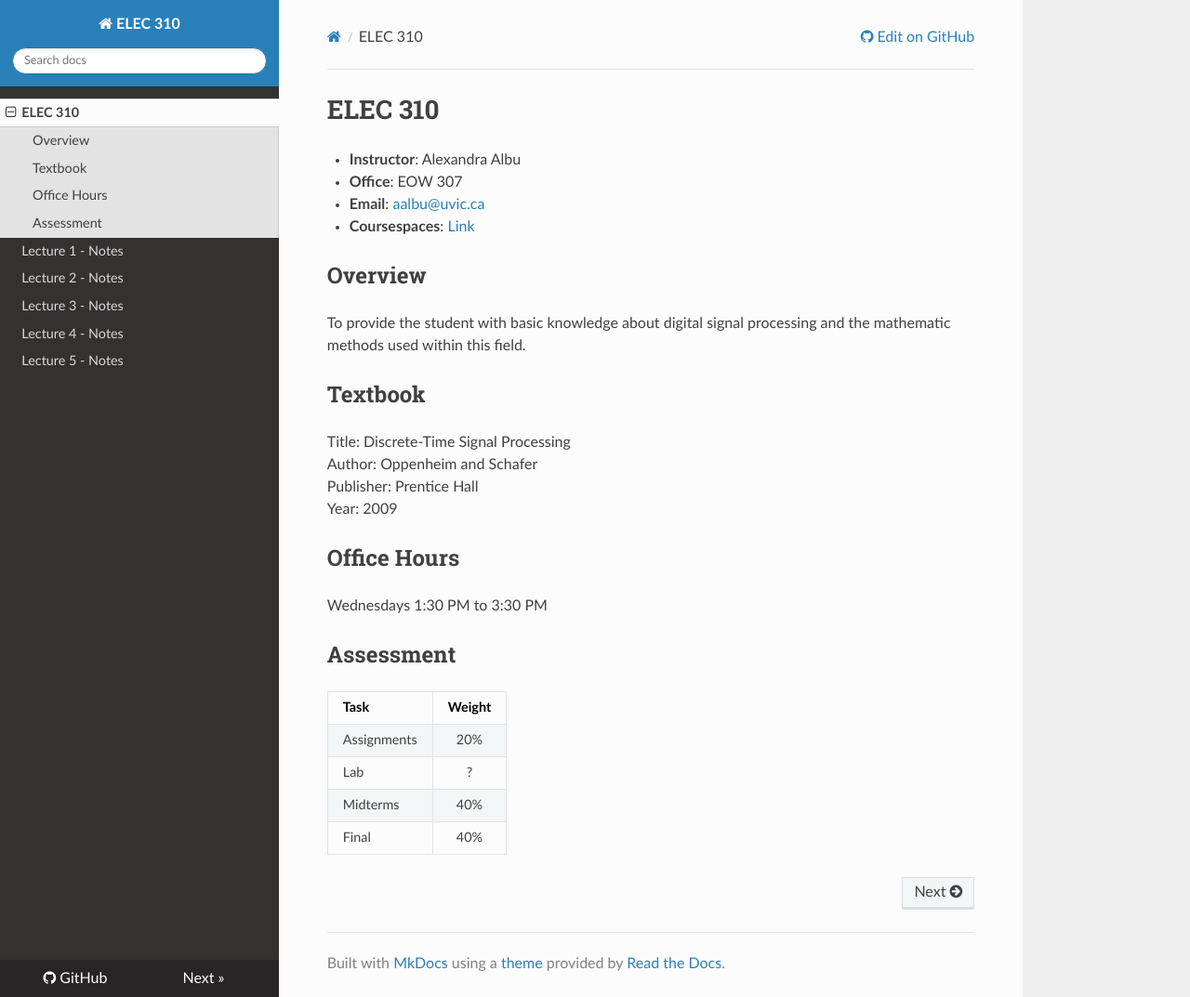
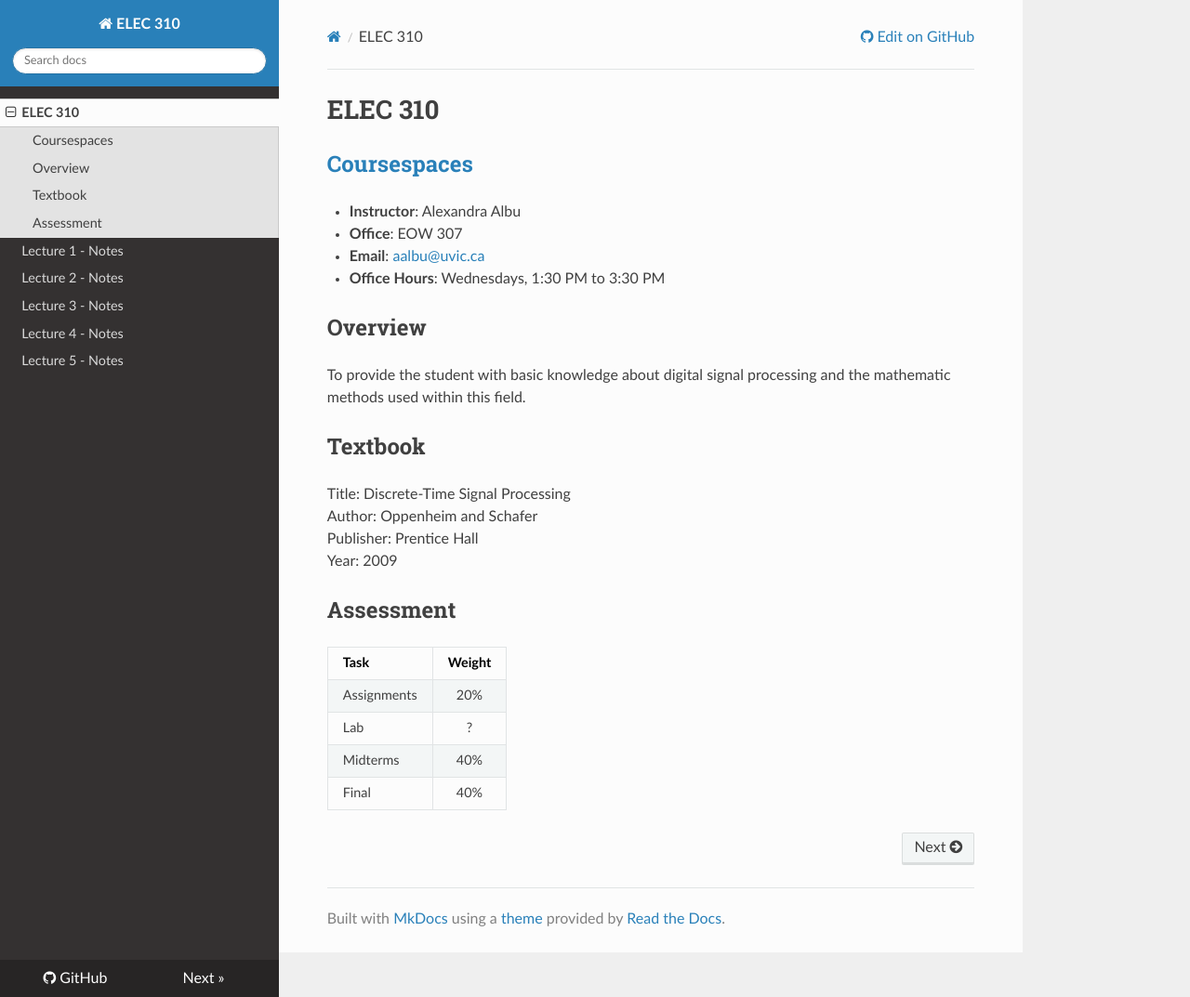
Before and after one commit to UVicNotes/ELEC-310, an MkDocs documentation site: the page built from Notes/index.md, in a window 1280 px wide and 1073 px high. Shown: the whole window at 93% size. Built offline with MkDocs 1.6.1, drawn with Linux system fonts in a browser that asks for light colours; nearby versions of some CDN libraries; some of the changed lines change nothing that is shown.

Commit message:
Update index :metal:

```diff
--- a/Notes/index.md
+++ b/Notes/index.md
@@ -1,9 +1,11 @@
 # ELEC 310
+
+## [Coursespaces](http://coursespaces.uvic.ca/course/view.php?id=14784)
 
 * __Instructor__: Alexandra Albu
 * __Office__: EOW 307
 * __Email__: [aalbu@uvic.ca](mailto:aalbu@uvic.ca)
-* __Coursespaces__: [Link](http://coursespaces.uvic.ca/course/view.php?id=14784)
+* __Office Hours__: Wednesdays, 1:30 PM to 3:30 PM
 
 
 ## Overview
@@ -17,10 +19,6 @@ Author: Oppenheim and Schafer
 Publisher: Prentice Hall
 Year: 2009
 
-## Office Hours
-
-Wednesdays 1:30 PM to 3:30 PM
-
 ## Assessment
 
 | Task        | Weight |
```
